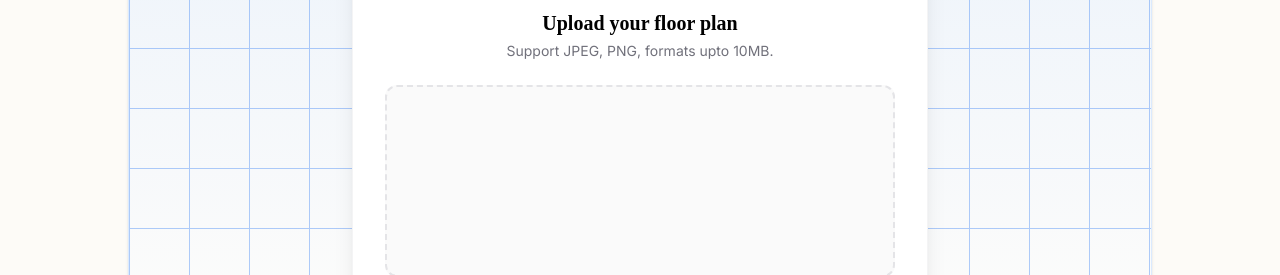
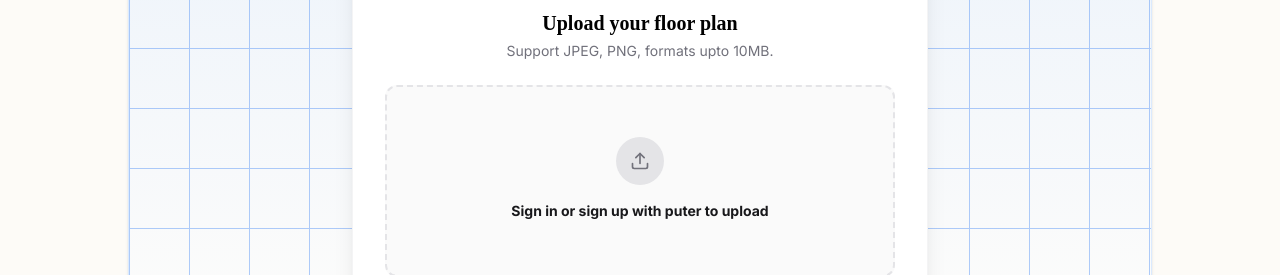
Before and after one commit to kinetic-sudo/architecture-saas, a React (Vite) app: page / in a window 1280 px wide. Shown: the part 820-1095 px from the top of the page. Built offline with nearby package versions, Linux system fonts and the light colour scheme.

Commit message:
Add UploadIcon to Upload component in Upload.tsx, enhancing the drag-and-drop area with visual cues and user instructions based on authentication status.

```diff
--- a/src/components/Upload.tsx
+++ b/src/components/Upload.tsx
@@ -1,4 +1,5 @@
 import { useAuth } from '@/App'
+import { UploadIcon } from 'lucide-react'
 import React,{useState} from 'react'
 
 const Upload = () => {
@@ -18,8 +19,17 @@ const Upload = () => {
                 accept='.jpg,.jpeg,.png'
                 disabled={!isSignedIn}
                 />
-                <div className=''>
-
+                <div className='drop-content'>
+                    <div className="drop-icon">
+                        <UploadIcon size={20} />
+                    </div>
+                    <p>
+                        {isSignedIn ? (
+                            "Click to upload or just drag and drop"
+                        ) : (
+                            "Sign in or sign up with puter to upload"
+                        )}
+                    </p>
                 </div>
             </div>
         ) : (
```
